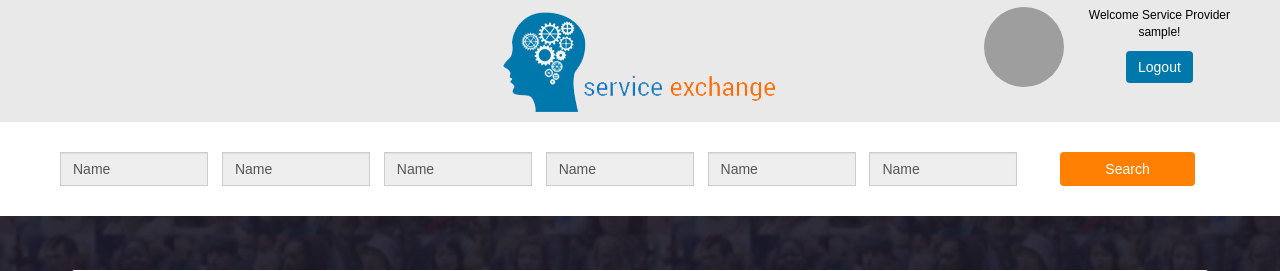
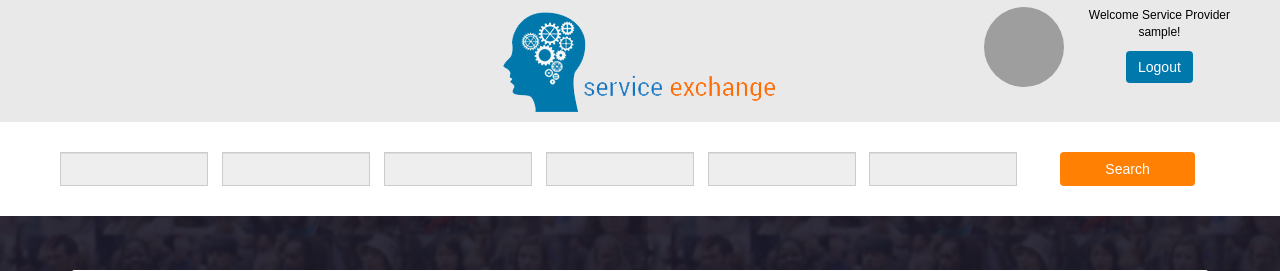
Before and after one commit to satishdhote1/villageexperts, a PHP site: page /searchProvider.php in a window 1280 px wide. Shown: the top 271 px of the page. Run offline with PHP 8.4, Linux system fonts and the light colour scheme; the visitor is signed in with stand-in values (Sample User, id 1); data comes from the database, SQL or seed files in the repository; grey boxes are pictures that could not be loaded.

Commit message:
sub header part in searchProvider

```diff
--- a/searchProvider.php
+++ b/searchProvider.php
@@ -178,22 +178,42 @@ input[type="radio"] + label span, input[type="radio"]:checked + label span {
  <section class="block-bg">
 <div class="container">
      <div class="row">
+ <form action="result.php" method="post" name="search" id="search" >
 <div class="col-ms-10 col-sm-10 col-xs-12" style="padding:0px;">
 <ul class="list-inline display-list">
-<li><input type="text" class="form-control radius0" disabled value="Name"></li>
-<li><input type="text" class="form-control radius0" disabled value="Name"></li>
-<li><input type="text" class="form-control radius0" disabled value="Name"></li>
-<li><input type="text" class="form-control radius0" disabled value="Name"></li>
-<li><input type="text" class="form-control radius0" disabled value="Name"></li>
-<li><input type="text" class="form-control radius0" disabled value="Name"></li>
+<li>
+<input type="text" readonly class="form-control radius0 specialisation" value="" name="specialisation">
+<input type="hidden" readonly class="SpecialisationIDS" value="" name="SpecialisationIDS">
+</li>
+<li>
+<input type="text" readonly class="subSpecial form-control radius0" value="" name="subSpecial">
+<input type="hidden" readonly class="SubSpecialIDS" value="" name="SubSpecialIDS">
+</li>
+<li>
+	<input type="text" readonly class="degree form-control radius0" value="" name="degree">
+        <input type="hidden" readonly class="DegreeIDS" value="" name="DegreeIDS">
+</li>
+<li>
+	<input type="text" readonly class="experience form-control radius0" value="" name="experience">
+        <input type="hidden" readonly class="ExperienceIDS" value="" name="ExperienceIDS">
+</li>
+<li>
+	<input type="text" readonly class="rate form-control radius0" value="" name="rate">
+	<input type="hidden" readonly class="RateIDS" value="" name="RateIDS">
+</li>
+<li>
+	 <input type="text" readonly class="language form-control radius0" value="" name="language">
+          <input type="hidden" readonly class="LanguageIDS" value="" name="LanguageIDS">
+</li>
 <div class="clearfix"></div>
 </ul>
 </div>
 <div class="col-ms-2 col-sm-2 col-xs-6">
 <div class="text-center">
-<button class="btn btn-default btn-search-2">Search</button>
+<button type="submit" class="btn btn-default btn-search-2">Search</button>
 </div>
 </div>
+</form>
 <div class="clearfix"></div>
 </div>
 </div>
```
